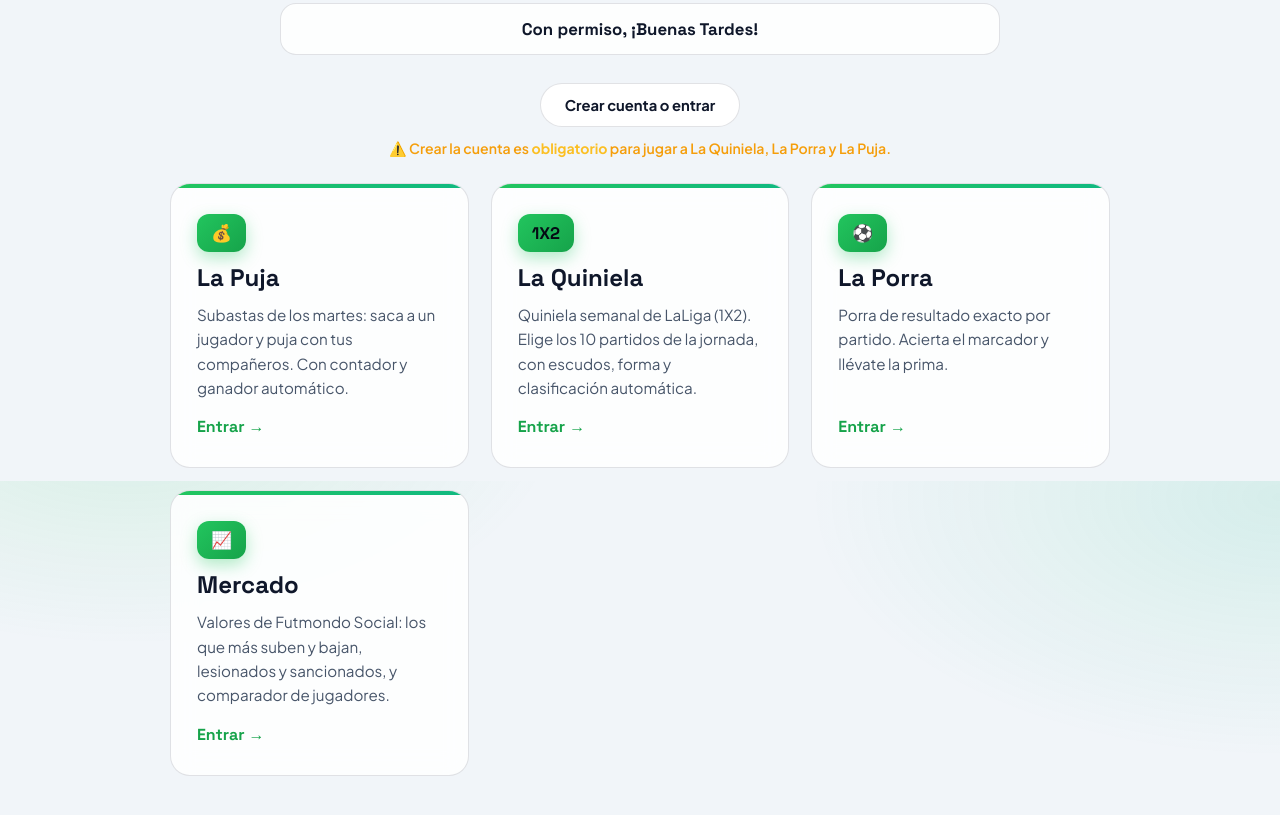
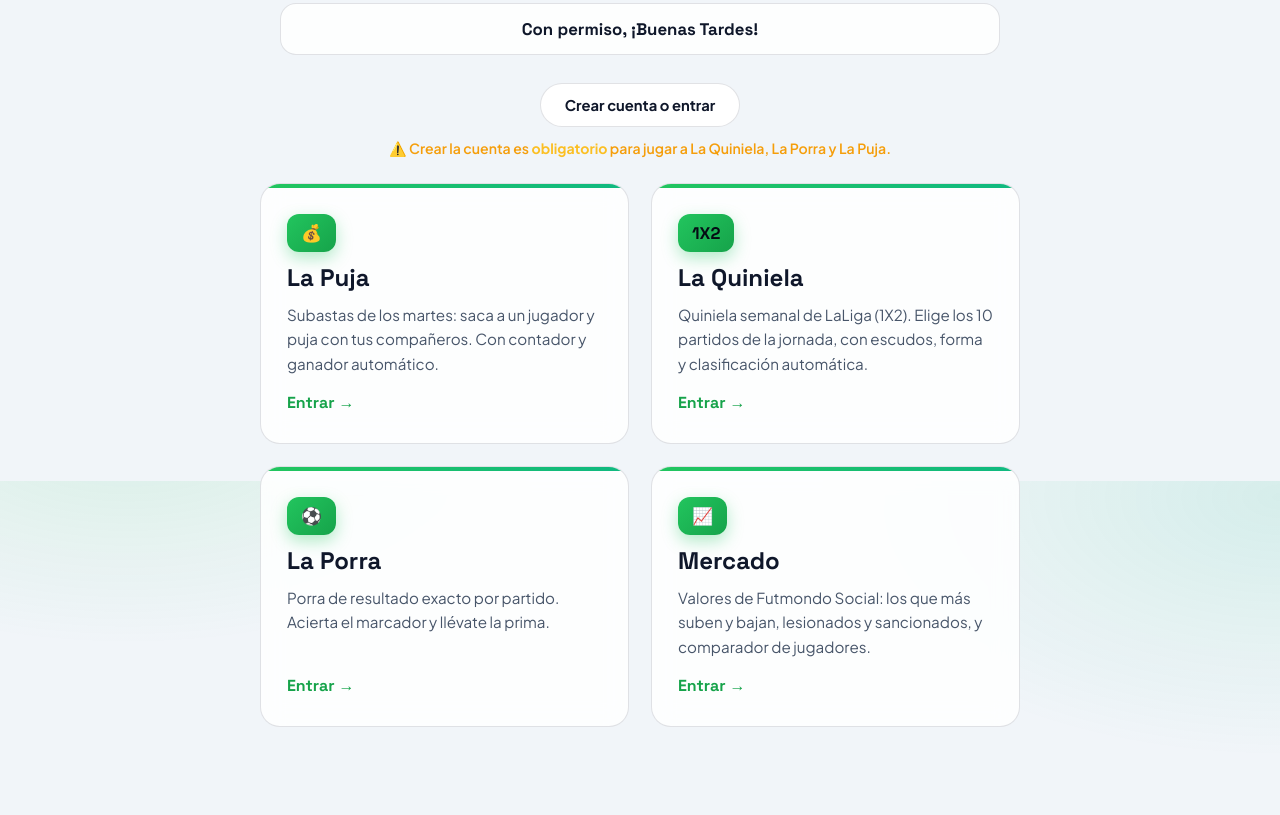
Before and after one commit to edumtnezz/Edumr.es, a plain HTML site: page futmondo/index.html in a window 1280 px wide. Shown: the part 319-1134 px from the top of the page. After the commit the page ends 1096 px from the top, so only its background shows below. Drawn offline with Linux system fonts and the light colour scheme; no server answers.

Commit message:
hub Futmondo: tarjetas en 2x2 (2 y 2) en vez de 3+1

```diff
--- a/futmondo/futmondo.css
+++ b/futmondo/futmondo.css
@@ -66,11 +66,14 @@ body {
 .hub-warn b { color: #fbbf24; }
 
 .hub-grid {
-  max-width: 940px;
+  max-width: 760px;
   margin: 0 auto;
   display: grid;
-  grid-template-columns: repeat(auto-fit, minmax(260px, 1fr));
+  grid-template-columns: repeat(2, 1fr);
   gap: 22px;
+}
+@media (max-width: 640px) {
+  .hub-grid { grid-template-columns: 1fr; max-width: 520px; }
 }
 
 .hub-card {
--- a/futmondo/index.html
+++ b/futmondo/index.html
@@ -14,7 +14,7 @@
   <link rel="preconnect" href="https://fonts.gstatic.com" crossorigin>
   <link href="https://fonts.googleapis.com/css2?family=Space+Grotesk:wght@400;500;600;700&family=Plus+Jakarta+Sans:wght@400;500;600;700;800&display=swap" rel="stylesheet">
   <script src="theme.js?v=64"></script>
-  <link rel="stylesheet" href="futmondo.css?v=113">
+  <link rel="stylesheet" href="futmondo.css?v=114">
 </head>
 <body>
   <div class="hub-top">
```
